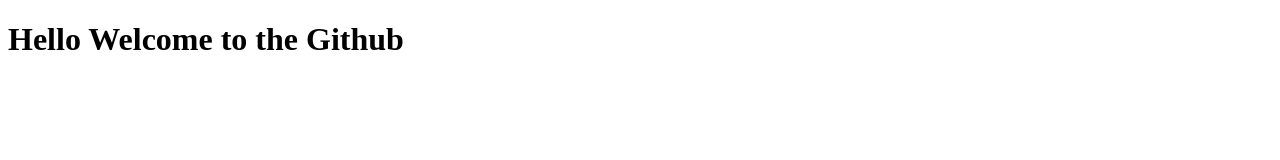
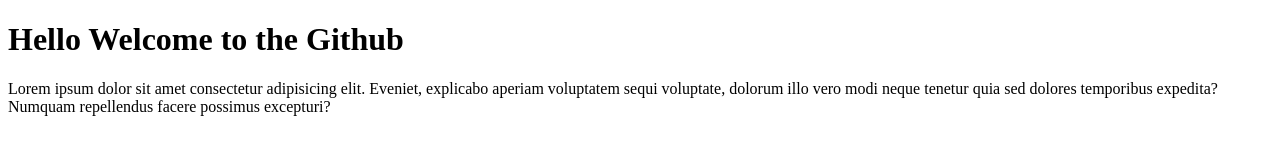
Before and after one commit to Umar5085/webdevelopment, a plain HTML site: page index.html in a window 1280 px wide. Drawn offline with Linux system fonts and the light colour scheme.

Commit message:
added paragraph

```diff
--- a/index.html
+++ b/index.html
@@ -9,6 +9,9 @@
 
 <body>
     <h1>Hello Welcome to the Github</h1>
+    <p>Lorem ipsum dolor sit amet consectetur adipisicing elit. Eveniet, explicabo aperiam voluptatem sequi voluptate,
+        dolorum illo vero modi neque tenetur quia sed dolores temporibus expedita? Numquam repellendus facere possimus
+        excepturi?</p>
 </body>
 
 </html>
```
